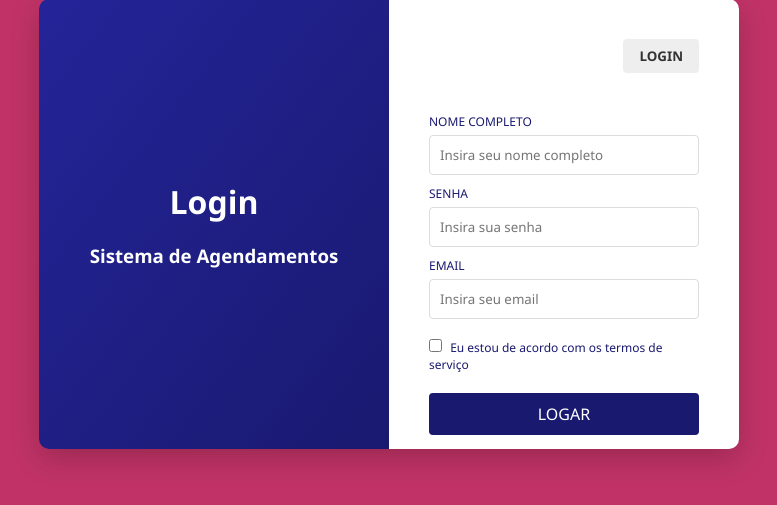
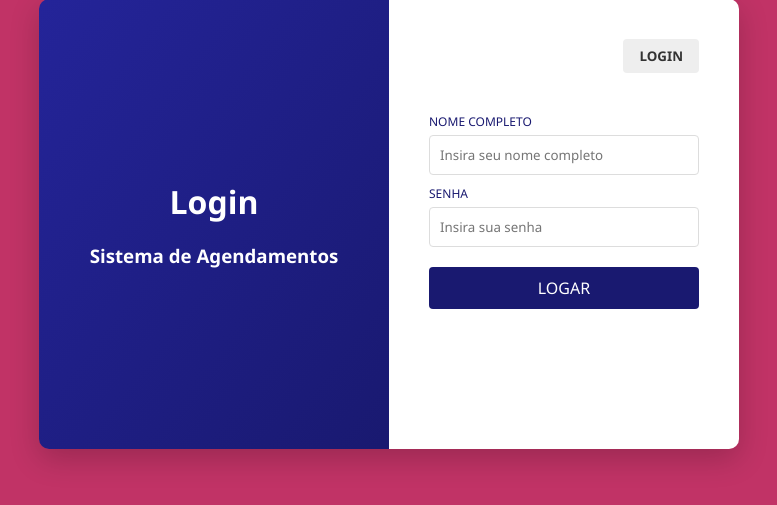
Before and after one commit to EvertonMachado1/PI_univesp_2025, a Django app: template core/templates/tela_login.html in a window 1280 px wide. Shown: the part 176-681 px from the top of the page, without its empty margins (251-1028 px from the left). Run offline with Django 3.2, Linux system fonts and the light colour scheme; the template is opened without the code that fills it, so the values that code supplies are empty.

Commit message:
removidos campos email e termos de sv da tela de login

```diff
--- a/core/templates/tela_login.html
+++ b/core/templates/tela_login.html
@@ -25,14 +25,6 @@
             <label for="password">SENHA</label>
             <input type="password" id="password" placeholder="Insira sua senha" />
 
-            <label for="email">EMAIL</label>
-            <input type="email" id="email" placeholder="Insira seu email" />
-
-            <div class="termos">
-              <input type="checkbox" id="termos" />
-              <label for="termos">Eu estou de acordo com os <a href="#">termos de serviço</a></label>
-            </div>
-
             <button type="submit" class="submit-btn">LOGAR</button>
           </form>
         </div>
```
